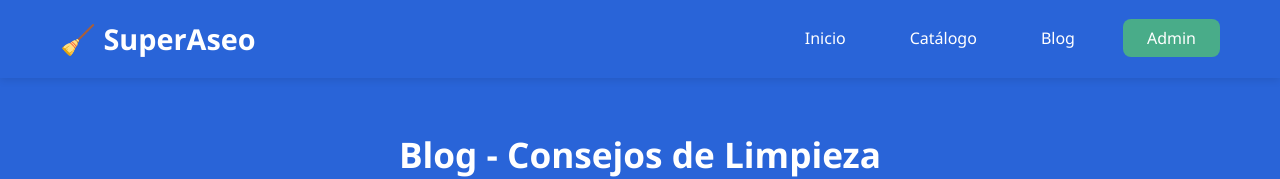
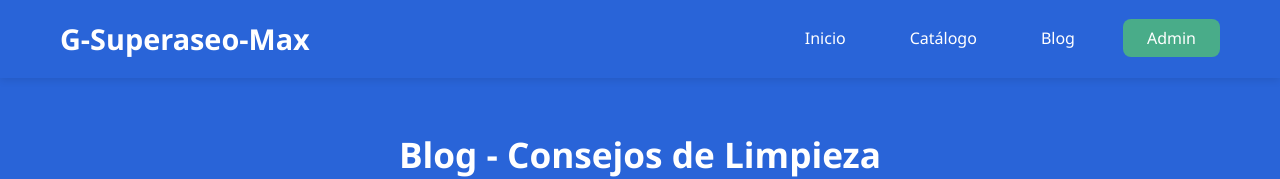
Before and after one commit to EstebanBedoyaHiguita/SuperAseo, a website: page public/pages/blog.html in a window 1280 px wide. Shown: the top 179 px of the page. Drawn offline with Linux system fonts and the light colour scheme.

Commit message:
titleCatalogo

```diff
--- a/public/pages/blog.html
+++ b/public/pages/blog.html
@@ -11,7 +11,7 @@
   <nav class="navbar">
     <div class="navbar-container">
       <div class="navbar-logo">
-        <a href="../index.html">🧹 SuperAseo</a>
+        <a href="../index.html">G-Superaseo-Max</a>
       </div>
       <div class="hamburger" id="hamburger">
         <span></span>
```
Also changed, not shown: public/pages/catalogo.html (+1 -1 lines).
